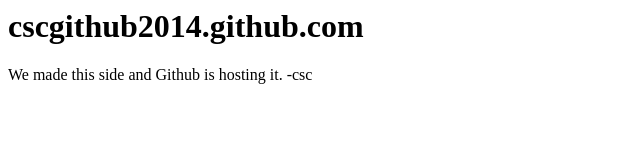
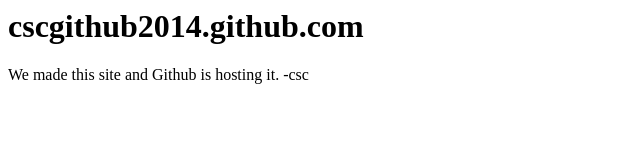
Before and after one commit to cscgithub2014/cscgithub2014.github.com, a plain HTML site: page index.html in a window 1280 px wide. Shown: the full height of the page, 0-640 px from the left. Drawn offline with Linux system fonts and the light colour scheme.

Commit message:
modified side to site

```diff
--- a/index.html
+++ b/index.html
@@ -1,3 +1,4 @@
 <h1>cscgithub2014.github.com</h1>
 
-<p>We made this side and Github is hosting it. -csc</p>
+<p>We made this site and Github is hosting it.
+     -csc</p>
```
